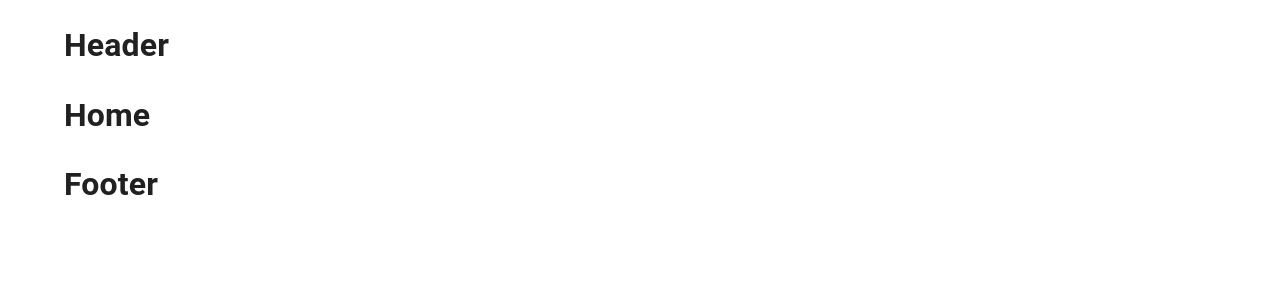
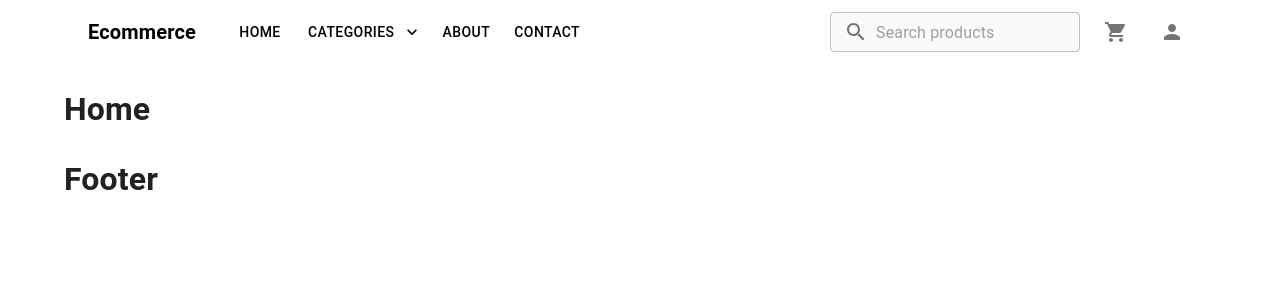
Before and after one commit to OldPole/Ecommerce-React, a React app: page / in a window 1280 px wide. Shown: the top 300 px of the page. Built offline with nearby package versions, Linux system fonts and the light colour scheme.

Commit message:
fix: resolve header layout issues

```diff
--- a/package.json
+++ b/package.json
@@ -12,6 +12,7 @@
   "dependencies": {
     "@emotion/react": "^11.14.0",
     "@emotion/styled": "^11.14.1",
+    "@mui/icons-material": "^7.3.6",
     "@mui/material": "^7.3.6",
     "react": "^19.2.1",
     "react-dom": "^19.2.1",
--- a/src/components/ui/Header/Header.jsx
+++ b/src/components/ui/Header/Header.jsx
@@ -1,7 +1,99 @@
-import React from 'react';
+import {
+  KeyboardArrowDown,
+  Person,
+  Search,
+  ShoppingCart,
+} from '@mui/icons-material';
+import {
+  AppBar,
+  Badge,
+  Box,
+  Button,
+  IconButton,
+  InputAdornment,
+  Menu,
+  MenuItem,
+  TextField,
+  Toolbar,
+  Typography,
+} from '@mui/material';
+import React, { useState } from 'react';
 
 const Header = () => {
-  return <h1>Header</h1>;
+  const [anchorEl, setAnchorEl] = useState(null);
+
+  const handleClick = event => {
+    setAnchorEl(event.currentTarget);
+  };
+
+  const handleClose = () => {
+    setAnchorEl(null);
+  };
+
+  return (
+    <AppBar
+      position="static"
+      sx={{ bgcolor: 'white', color: 'black', boxShadow: 0 }}
+    >
+      <Toolbar sx={{ justifyContent: 'space-between' }}>
+        <Box sx={{ display: 'flex', alignItems: 'center' }}>
+          <Typography variant="h6" sx={{ fontWeight: 'bold' }}>
+            Ecommerce
+          </Typography>
+
+          <Box sx={{ ml: 4, display: 'flex', gap: 1 }}>
+            <Button color="inherit">Home</Button>
+            <Button
+              color="inherit"
+              endIcon={<KeyboardArrowDown />}
+              onClick={handleClick}
+            >
+              Categories
+            </Button>
+            <Button color="inherit">About</Button>
+            <Button color="inherit">Contact</Button>
+          </Box>
+
+          <Menu
+            anchorEl={anchorEl}
+            open={Boolean(anchorEl)}
+            onClose={handleClose}
+          >
+            <MenuItem onClick={handleClose}>Electronics</MenuItem>
+            <MenuItem onClick={handleClose}>Clothing</MenuItem>
+            <MenuItem onClick={handleClose}>Books</MenuItem>
+            <MenuItem onClick={handleClose}>Home & Garden</MenuItem>
+            <MenuItem onClick={handleClose}>Sports</MenuItem>
+          </Menu>
+        </Box>
+
+        <Box sx={{ display: 'flex', alignItems: 'center', gap: 2 }}>
+          <TextField
+            size="small"
+            placeholder="Search products"
+            InputProps={{
+              startAdornment: (
+                <InputAdornment position="start">
+                  <Search />
+                </InputAdornment>
+              ),
+              sx: { bgcolor: 'grey.50', borderRadius: 1, width: 250 },
+            }}
+          />
+
+          <IconButton>
+            <Badge badgeContent={0} color="primary">
+              <ShoppingCart />
+            </Badge>
+          </IconButton>
+
+          <IconButton>
+            <Person />
+          </IconButton>
+        </Box>
+      </Toolbar>
+    </AppBar>
+  );
 };
 
 export default Header;
```
Also changed, not shown: 1 other file (tests, documents, lock files or other folders).
